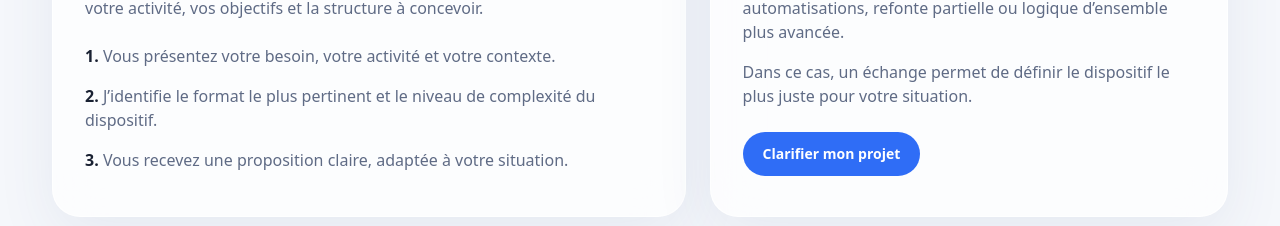
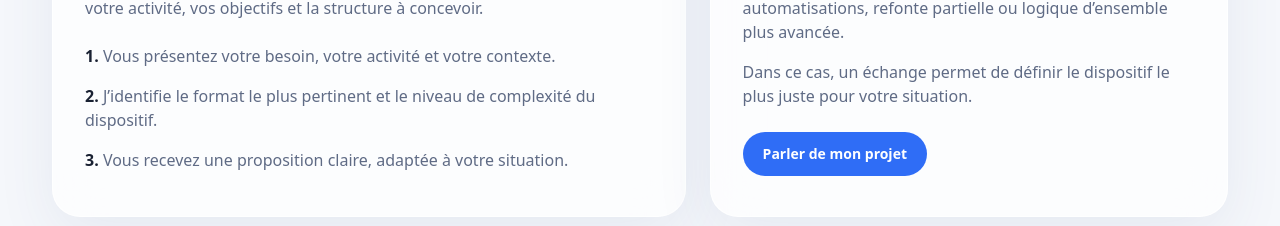
Before and after one commit to arnaudcrestey/portail-site-vitrine, a Next.js app: page /tarifs in a window 1280 px wide. Shown: the part 995-1221 px from the top of the page. Built offline with nearby package versions, Linux system fonts and the light colour scheme.

Commit message:
Update page.tsx

```diff
--- a/app/tarifs/page.tsx
+++ b/app/tarifs/page.tsx
@@ -147,7 +147,7 @@ export default function TarifsPage() {
               href="/contact"
               className="mt-6 inline-flex items-center justify-center rounded-full bg-[#2f6df6] px-5 py-3 text-sm font-semibold text-white transition duration-300 hover:-translate-y-0.5 hover:opacity-95"
             >
-              Clarifier mon projet
+              Parler de mon projet
             </Link>
           </Surface>
         </div>
```
